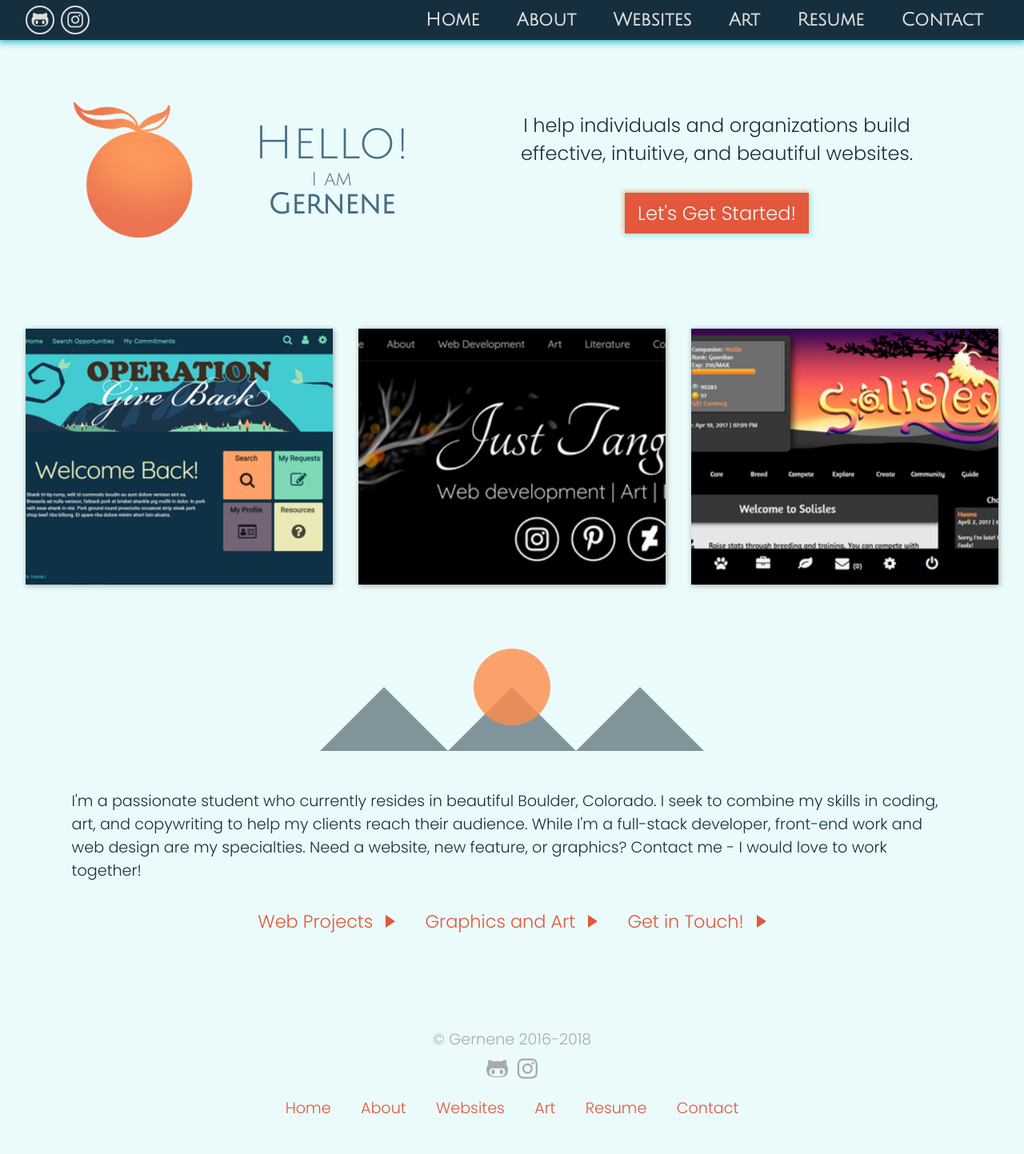
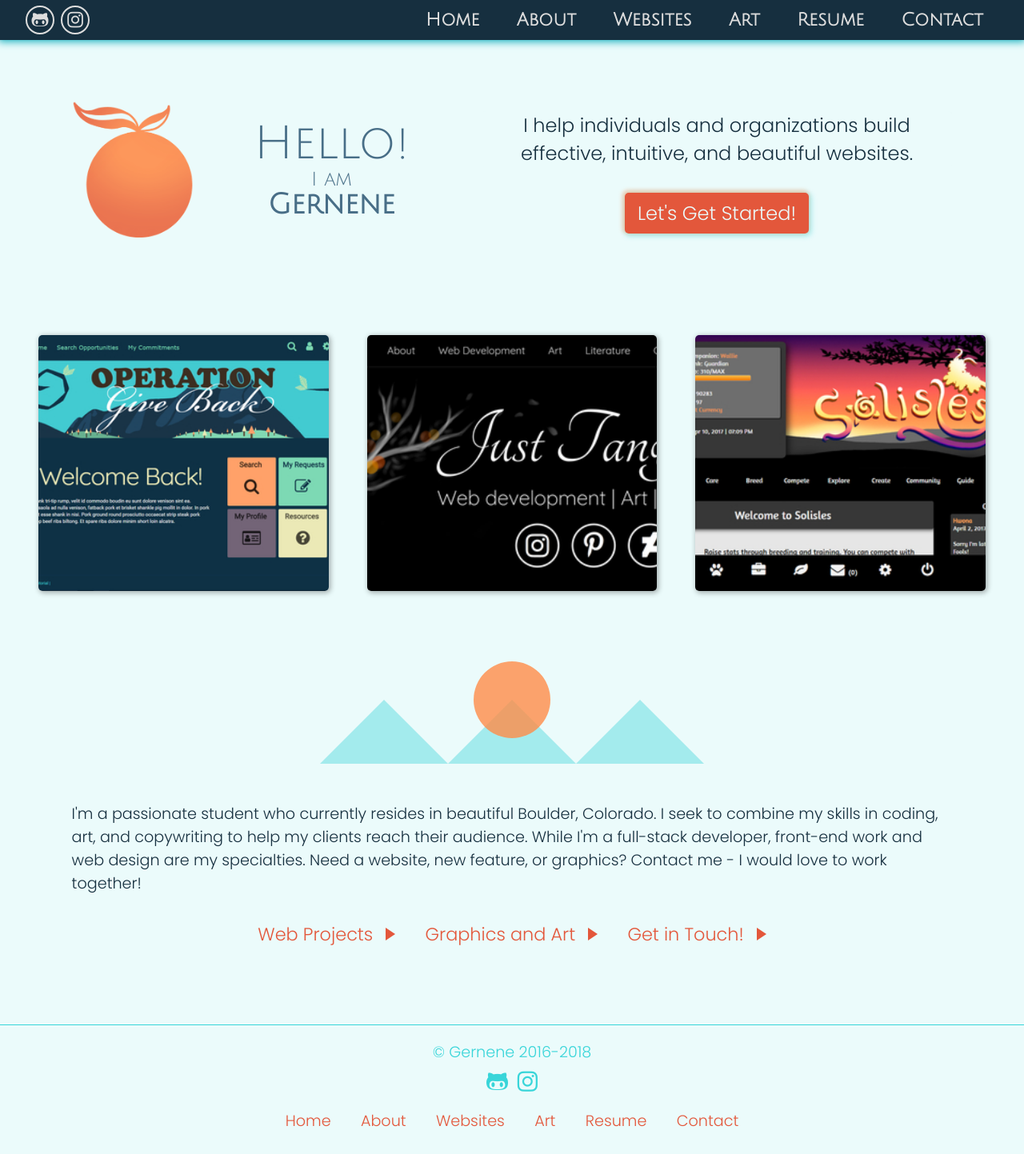
Before and after one commit to Gernene/Gernene, a Jekyll site: the page built from index.html, in a window 1280 px wide. Shown: the whole page at 80% size. Built offline with Jekyll 4.4.1, drawn with Linux system fonts in a browser that asks for light colours; nearby versions of some CDN libraries.

Commit message:
Change gallery layout

```diff
--- a/css/style.css
+++ b/css/style.css
@@ -42,12 +42,15 @@ a {
 
 a:hover { color: #FF8D49; }
 
+h1, h2, h3, h4 { color: #486E87; }
+
 h1, h2 {
   font-family: "Julius Sans One", cursive;
 }
 
 .btn {
   background: #E3573B;
+  border-radius: 5px;
   box-shadow: -.1rem -.1rem .3rem .1rem rgba(255, 141, 73, .4), .1rem .1rem .4rem .1rem rgba(56, 213, 217, .4);
   color: #EBFBFB;
   display: inline-block;
@@ -168,17 +171,17 @@ h1, h2 {
 }
 
 #footer {
-  border-top: 1px solid rgba(255, 255, 255, 0.1);
-  color: #aaa;
+  border-top: 1px solid #38D5D9;
+  color: #38D5D9;
   padding: 1.5% 5%;
   text-align: center;
 }
 
 #footer-sm { padding: .5rem 0; }
 
-#footer-sm a { color: #aaa; }
+#footer-sm a { color: #38D5D9; }
 
-#footer-sm a:hover { opacity: .8; }
+#footer-sm a:hover { opacity: .5; }
 
 #footer-sm .fa {
   font-size: 1.8rem;
@@ -222,6 +225,7 @@ h1, h2 {
 
 #intro-right div {
   background: rgba(235, 251, 251, .5);
+  border-radius: 5px;
   animation: .5s ease-out 1.5s 1 slideDown forwards;
   transform: translateY(-10rem);
 }
@@ -307,7 +311,7 @@ h1, h2 {
 	height: 0;
 	border-left: 5rem solid transparent;
 	border-right: 5rem solid transparent;
-	border-bottom: 5rem solid rgba(22, 47, 63, .5);
+	border-bottom: 5rem solid rgba(56, 213, 217, .4);
 }
 
 #index-mountains div:last-child {
@@ -387,9 +391,7 @@ h1, h2 {
 }
 
 #about-definitions {
-  background: #ddd;
-  box-shadow: .1rem .1rem .5rem .1rem rgba(0, 0, 0, .8);
-  color: #132a33;
+  box-shadow: .1rem .1rem .5rem .1rem rgba(0, 0, 0, .3);
   display: flex;
   margin: 2rem 0;
 }
@@ -399,7 +401,7 @@ h1, h2 {
   padding: 3% 5%;
 }
 
-#about-definitions div:first-child { border-right: 1px solid #EBFBFB; }
+#about-definitions div:first-child { border-right: 1px solid rgba(22, 47, 63, .2); }
 
 #web { padding: 0 7% 2% 7%; }
 
@@ -444,9 +446,10 @@ h1, h2 {
 
 #contact form input,
 #contact form textarea {
-  background: #ddd;
+  background: #EBFBFB;
   border: none;
-  box-shadow: .1rem .1rem .5rem .1rem rgba(0, 0, 0, .8);
+  border-radius: 5px;
+  box-shadow: .1rem .1rem .4rem .05rem rgba(0, 0, 0, .3);
   flex: 1, 0;
   font-family: 'Poppins', sans-serif;
   font-size: 1.2rem;
@@ -459,27 +462,30 @@ h1, h2 {
 }
 
 #contact form input[type="submit"] {
-  background: #bc4b00;
+  background: #E3573B;
+  box-shadow: -.1rem -.1rem .3rem .1rem rgba(255, 141, 73, .4), .1rem .1rem .4rem .1rem rgba(56, 213, 217, .4);
   font-size: 1.4rem;
   transition: all ease .4s;
 }
 
 #contact form input[type="submit"]:hover {
-  background: #992d00;
+  background: #FF8D49;
   color: rgba(255, 255, 255, .7);
   cursor: pointer;
 }
 
 #contact h2 {
-  background: #bc4b00;
-  box-shadow: .1rem .1rem .5rem .1rem rgba(0, 0, 0, .8);
+  background: #E3573B;
+  border-radius: 5px;
+  box-shadow: -.1rem -.1rem .3rem .1rem rgba(255, 141, 73, .4), .1rem .1rem .4rem .1rem rgba(56, 213, 217, .4);
+  color: #EBFBFB;
   display: flex;
   margin: 2rem 0;
-  padding: .2rem .8rem;
+  padding: .8rem 1rem;
 }
 
 #contact h2:hover {
-  background: #992d00;
+  background: #FF8D49;
   cursor: pointer;
   transition: all ease .4s;
 }
@@ -510,8 +516,10 @@ h1, h2 {
 .list-item h3 { margin: 0 0 1rem 0; }
 
 .list-item div:first-child {
-  background: #bc4b00;
-  box-shadow: .1rem .1rem .5rem .1rem rgba(0, 0, 0, .8);
+  background: #E3573B;
+  border-radius: 5px;
+  box-shadow: -.1rem -.1rem .3rem .1rem rgba(255, 141, 73, .4), .1rem .1rem .4rem .1rem rgba(56, 213, 217, .4);
+  color: #EBFBFB;
   font-size: 1.5rem;
   font-weight: bold;
   line-height: 3rem;
@@ -577,7 +585,7 @@ h1, h2 {
 }
 
 .gallery-x {
-  padding: 0 2rem;
+  padding: 0 3rem;
 }
 
 .gallery-row {
@@ -587,12 +595,13 @@ h1, h2 {
 .gallery-item {
   background-position: center;
   background-size: cover;
+  border-radius: 5px;
   box-shadow: .1rem .1rem .4rem .05rem rgba(0, 0, 0, .3);
   display: flex;
   flex: 1;
   height: 20rem;
   overflow: hidden;
-  margin: 1rem;
+  margin: 1.5rem;
   position: relative;
 }
 
@@ -601,7 +610,7 @@ h1, h2 {
 .gallery-item:last-child { margin-right: 0; }
 
 .gallery-item-slide {
-  background: rgba(255, 255, 255, .9);
+  background: rgba(235, 251, 251, .9);
   color: #132a33;
   display: flex;
   flex: 1;
@@ -621,16 +630,17 @@ h1, h2 {
 
 .gallery-item-slide a {
   display: block;
-  border: 3px solid #132a33;
-  color: #132a33;
+  border: 3px solid #162F3F;
+  border-radius: 5px;
+  color: #162F3F;
   margin: 10%;
   padding: .4rem;
   transition: all ease .4s;
 }
 
 .gallery-item-slide a:hover {
-  background: #132a33;
-  color: #ddd;
+  background: #162F3F;
+  color: #EBFBFB;
 }
 
 .gallery-item:hover .gallery-item-slide { top: 0; }
@@ -734,8 +744,11 @@ h1, h2 {
   margin: 0;
 }
 
+.gallery-x { padding: 0 1rem; }
+
 .gallery-item {
   height: 12rem;
+  margin: 0 .5rem .5rem .5rem;
 }
 
 .gallery-item-slide { font-size: 1.1rem; }
@@ -791,9 +804,13 @@ body { font-size: 1.1rem; }
 #resume,
 #about { padding: 1rem 4%; }
 
+.gallery-x { padding: 0; }
+
 .gallery-row {
   display: block;
 }
+
+.gallery-item { margin: 0 0 1.5rem 0; }
 
 .gallery-item-slide p { margin: 10% 10% 0 10%; }
 
```
Also changed, not shown: img/arrowWhite.png.
